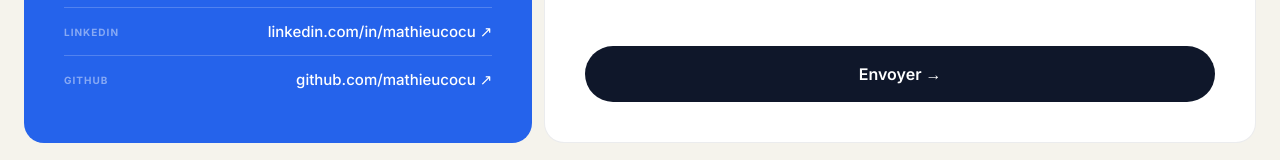
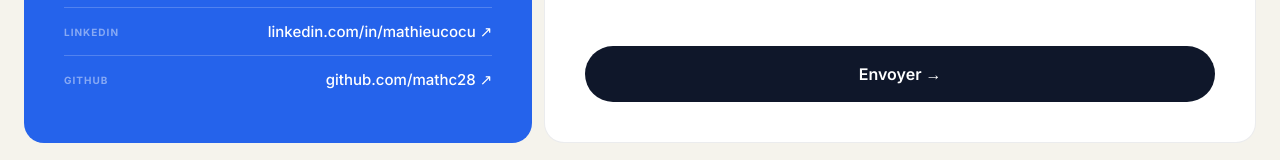
Before and after one commit to mathc28/Portfolio3, a Next.js app: page / in a window 1280 px wide. Shown: the part 5355-5515 px from the top of the page. Built offline with nearby package versions, Linux system fonts and the light colour scheme.

Commit message:
ajout favicon et modifs texte contact

```diff
--- a/src/components/contact/Section.tsx
+++ b/src/components/contact/Section.tsx
@@ -23,7 +23,7 @@ const contactLinks = [
   },
   {
     label: 'GITHUB',
-    text: 'github.com/mathieucocu',
+    text: 'github.com/mathc28',
     href: 'https://github.com/mathc28',
   },
 ];
```
Also changed, not shown: 1 other file (tests, documents, lock files or other folders).
